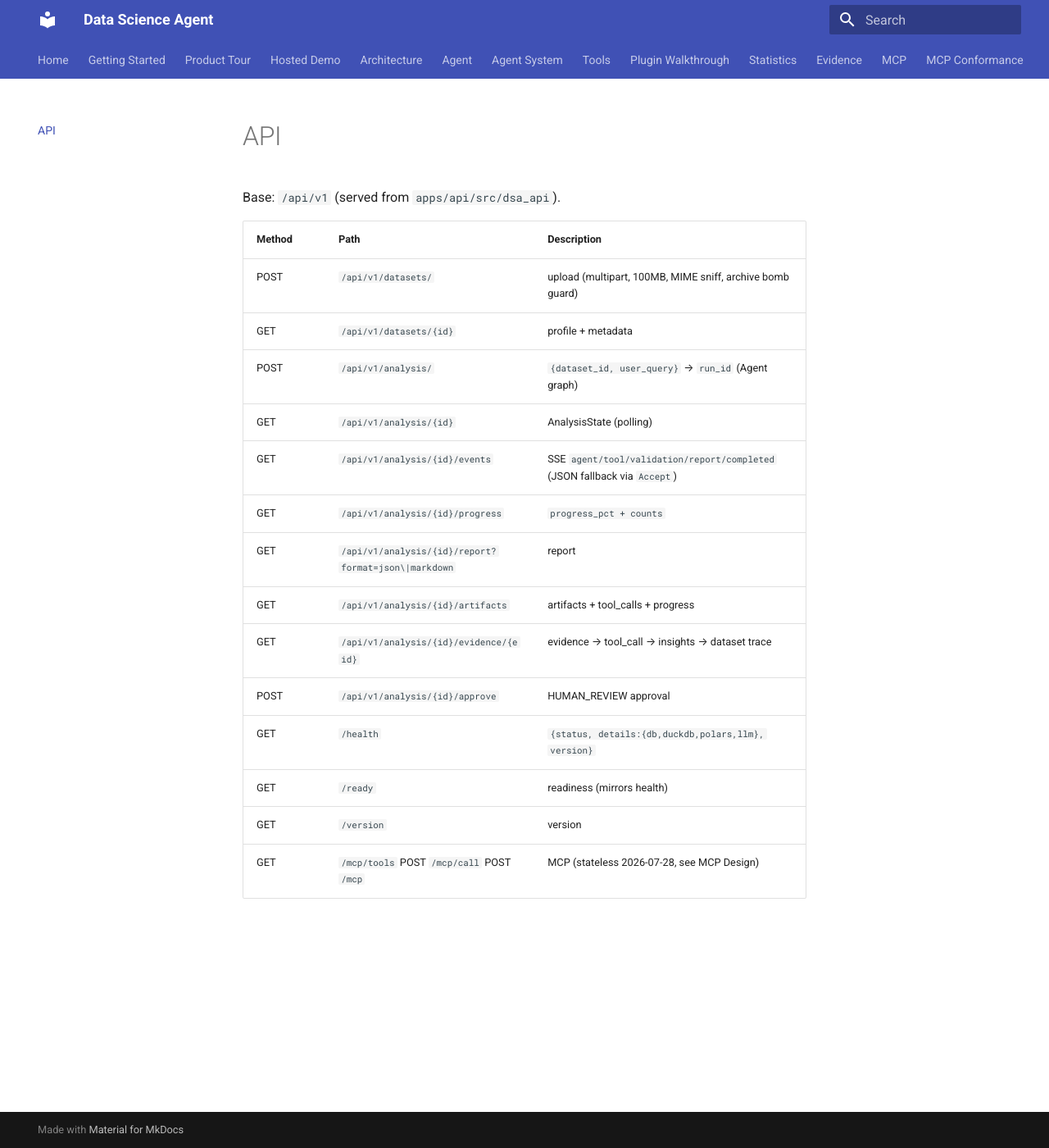
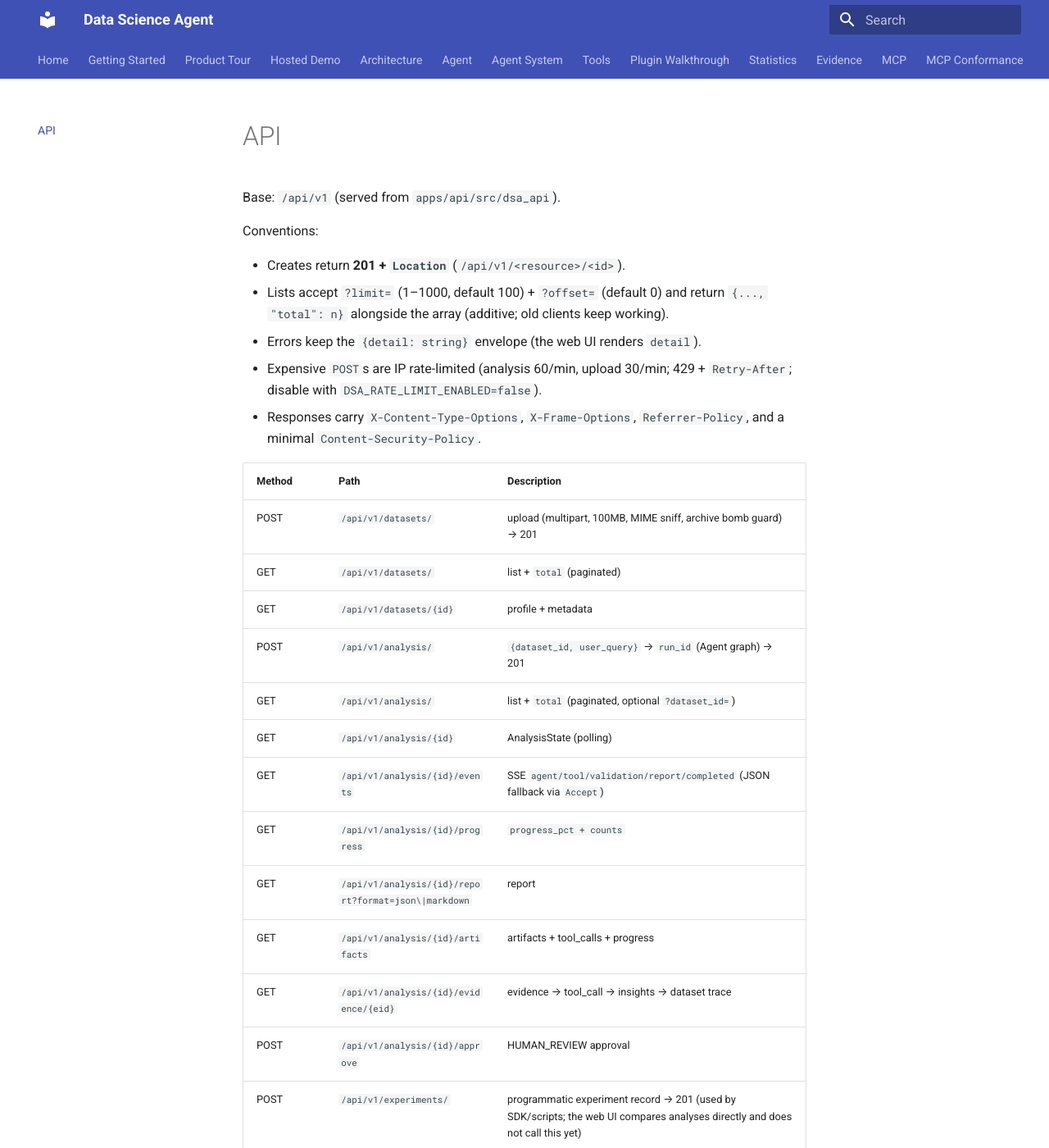
Before and after one commit to Jackxiaozhiren/data-science-agent, an MkDocs documentation site: the page built from docs/api.md, in a window 1280 px wide and 1400 px high. Shown: the whole window at 82% size. Built offline with MkDocs 1.6.1 and Material for MkDocs 9.7.7, drawn with Linux system fonts in a browser that asks for light colours; some of the changed text lies outside the part shown.

Commit message:
test(docs): coverage sweep to 80%, contract docs, changelog
- 26 sweep tests: doctor/init/perf/manifest/mime/helpers/verify/cli/
  metrics/publication/magic/mcp-resources; 395 passed, 80.04% with gate
- docs/api.md: 201/pagination/rate-limit/headers contract table,
  experiments surface honestly labeled
- ROADMAP #8-10 marked closed; gitignore covers output/playwright/tsbuildinfo
- CHANGELOG Unreleased section records new gate baselines

```diff
--- a/docs/api.md
+++ b/docs/api.md
@@ -2,11 +2,24 @@
 
 Base: `/api/v1` (served from `apps/api/src/dsa_api`).
 
+Conventions:
+
+- Creates return **201 + `Location`** (`/api/v1/<resource>/<id>`).
+- Lists accept `?limit=` (1–1000, default 100) + `?offset=` (default 0) and
+  return `{..., "total": n}` alongside the array (additive; old clients keep working).
+- Errors keep the `{detail: string}` envelope (the web UI renders `detail`).
+- Expensive `POST`s are IP rate-limited (analysis 60/min, upload 30/min;
+  429 + `Retry-After`; disable with `DSA_RATE_LIMIT_ENABLED=false`).
+- Responses carry `X-Content-Type-Options`, `X-Frame-Options`,
+  `Referrer-Policy`, and a minimal `Content-Security-Policy`.
+
 | Method | Path | Description |
 |---|---|---|
-| POST | `/api/v1/datasets/` | upload (multipart, 100MB, MIME sniff, archive bomb guard) |
+| POST | `/api/v1/datasets/` | upload (multipart, 100MB, MIME sniff, archive bomb guard) → 201 |
+| GET | `/api/v1/datasets/` | list + `total` (paginated) |
 | GET | `/api/v1/datasets/{id}` | profile + metadata |
-| POST | `/api/v1/analysis/` | `{dataset_id, user_query}` → `run_id` (Agent graph) |
+| POST | `/api/v1/analysis/` | `{dataset_id, user_query}` → `run_id` (Agent graph) → 201 |
+| GET | `/api/v1/analysis/` | list + `total` (paginated, optional `?dataset_id=`) |
 | GET | `/api/v1/analysis/{id}` | AnalysisState (polling) |
 | GET | `/api/v1/analysis/{id}/events` | SSE `agent/tool/validation/report/completed` (JSON fallback via `Accept`) |
 | GET | `/api/v1/analysis/{id}/progress` | `progress_pct + counts` |
@@ -14,6 +27,10 @@ Base: `/api/v1` (served from `apps/api/src/dsa_api`).
 | GET | `/api/v1/analysis/{id}/artifacts` | artifacts + tool_calls + progress |
 | GET | `/api/v1/analysis/{id}/evidence/{eid}` | evidence → tool_call → insights → dataset trace |
 | POST | `/api/v1/analysis/{id}/approve` | HUMAN_REVIEW approval |
+| POST | `/api/v1/experiments/` | programmatic experiment record → 201 (used by SDK/scripts; the web UI compares analyses directly and does not call this yet) |
+| GET | `/api/v1/experiments/` | list + `total` (paginated, optional `?run_id=`) |
+| GET | `/api/v1/experiments/{id}` | one record |
+| POST | `/api/v1/experiments/compare` | rank records by shared metric (`{ids}`) |
 | GET | `/health` | `{status, details:{db,duckdb,polars,llm}, version}` |
 | GET | `/ready` | readiness (mirrors health) |
 | GET | `/version` | version |
```
Also changed, not shown: CHANGELOG.md (+32 -0 lines), ROADMAP.md (+3 -3 lines), 2 other files.
